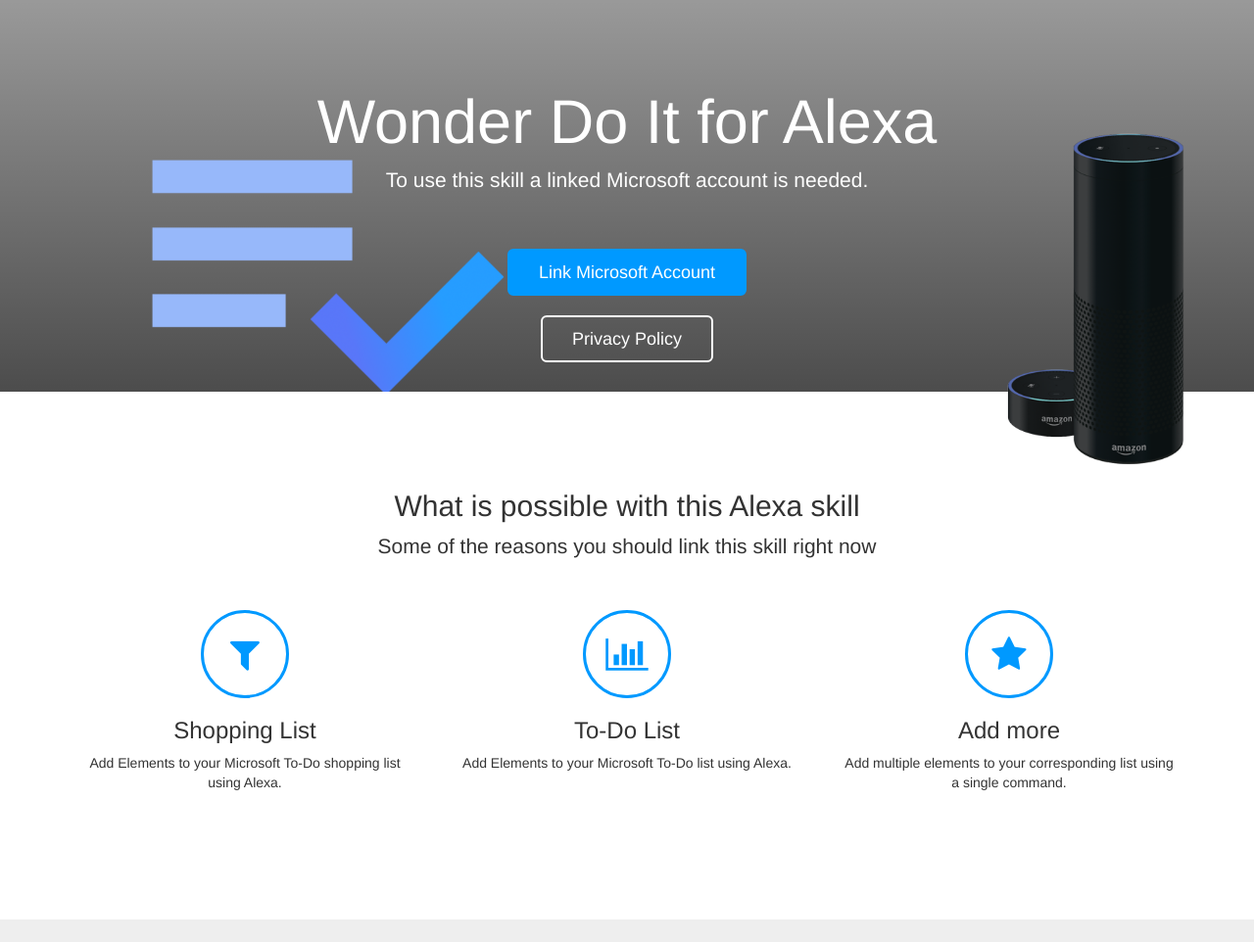
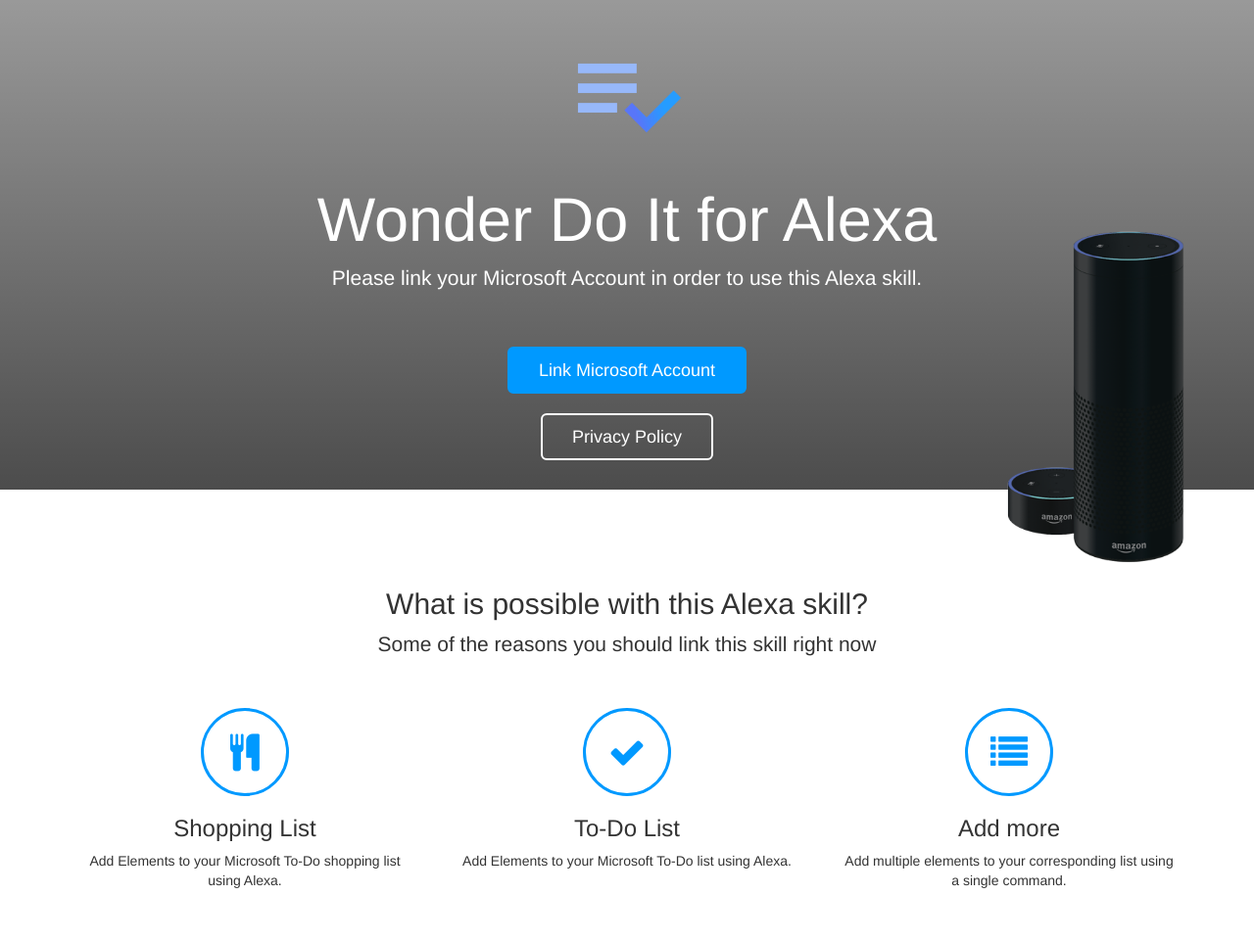
Before and after one commit to jensbuehl/alexa-wonder-do-it, a plain HTML site: page html/index.html in a window 1280 px wide. Shown: the top 962 px of the page at 98% size. Drawn offline with nearby package versions, Linux system fonts and the light colour scheme.

Commit message:
Updated logos and minor text changes.

```diff
--- a/html/index.html
+++ b/html/index.html
@@ -22,7 +22,7 @@
   <div id="header" class="jumbotron">
 
     <!-- Navbar -->
-    <nav class="navbar navbar-default">
+    <!--nav class="navbar navbar-default">
       <div class="container">
         <div class="navbar-header">
           <!-- // hamburger button on mobile views. remove comment after you added navigation items
@@ -32,24 +32,25 @@
             <span class="icon-bar"></span>
             <span class="icon-bar"></span>
           </button>  -->
-          <a class="navbar-brand" target="_blank"><img src="img/logo.png"/></a>
+          <!--a class="navbar-brand" target="_blank"><img src="img/logo.png" width="250" height="250"/></a>
         </div>
         <div id="navbar" class="navbar-collapse collapse">
           <ul class="nav navbar-nav navbar-right">
               <!-- add navigation items if needed -->
-          </ul>
+          <!--/ul>
         </div><!--/.nav-collapse -->
-      </div><!--/.container-fluid -->
-    </nav>
-
-
+      <!--/div><!--/.container-fluid -->
+    <!--/nav>
 
     <!-- Header Info -->
     <div id="header-info" class="text-center">
       <div class="container">
         <div class="heading">
-          <h1>Wonder Do It for Alexa</h1>
-          <p>To use this skill a linked Microsoft account is needed.</p>
+          <img src="img/logo.png" width="150" height="150"/>
+		  <h1>
+			Wonder Do It for Alexa
+		  </h1>
+          <p>Please link your Microsoft Account in order to use this Alexa skill.</p>
         </div>
 		 <form onsubmit="redirectToWunderlist(event)">
 			<button type="submit" class="btn btn-lg btn-primary">Link Microsoft Account</button>
@@ -70,13 +71,13 @@
 
         <div class="row text-center">
           <div class="heading">
-            <h2>What is possible with this Alexa skill</h2>
+            <h2>What is possible with this Alexa skill?</h2>
             <p class="lead">Some of the reasons you should link this skill right now</p>
           </div>
 
           <div class="col-md-4 col-sm-6 item">
             <div class="icon">
-              <i class="fa fa-filter" aria-hidden="true"></i>
+              <i class="fa  fa-cutlery" aria-hidden="true"></i>
             </div>
             <h3>Shopping List</h3>
             <p>Add Elements to your Microsoft To-Do shopping list using Alexa.</p>
@@ -84,7 +85,7 @@
 
           <div class="col-md-4 col-sm-6 item">
             <div class="icon">
-              <i class="fa fa-bar-chart" aria-hidden="true"></i>
+              <i class="fa fa-check" aria-hidden="true"></i>
             </div>
             <h3>To-Do List</h3>
             <p>Add Elements to your Microsoft To-Do list using Alexa.</p>
@@ -92,7 +93,7 @@
 
           <div class="col-md-4 col-md-offset-0 col-sm-6 col-sm-offset-3 item">
             <div class="icon">
-              <i class="fa fa-star" aria-hidden="true"></i>
+              <i class="fa fa-list" aria-hidden="true"></i>
             </div>
             <h3>Add more</h3>
             <p>Add multiple elements to your corresponding list using a single command.</p>
@@ -162,7 +163,7 @@
     <footer>
       <div class="container text-center">
         <!-- You're free to use this template and delete our attribution. However, any shoutouts are highly appreciated :) -->
-        <p class="text-muted">Copyright ©2018 B!Dev <br/>Designed by <a href="https://www.jovo.tech" target="_blank">Jovo.tech</a>, device vector images by <a href="https://www.sayspring.com/blog/category/design-resources/" target="_blank">Sayspring</a></p>
+        <p class="text-muted">Copyright ©2019 B!Dev <br/>Designed by <a href="https://www.jovo.tech" target="_blank">Jovo.tech</a>, device vector images by <a href="https://www.sayspring.com/blog/category/design-resources/" target="_blank">Sayspring</a></p>
       </div>
     </footer>
 
```
Also changed, not shown: html/privacy.html (+6 -7 lines).
